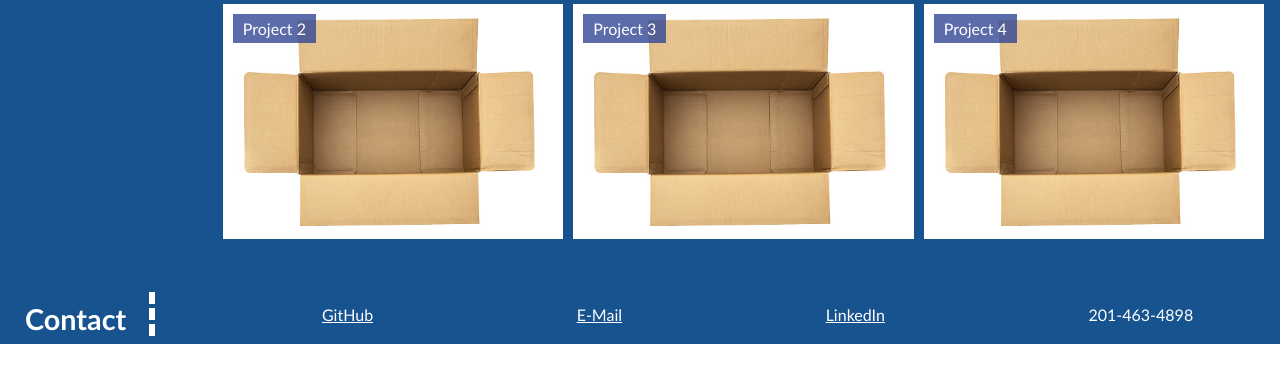
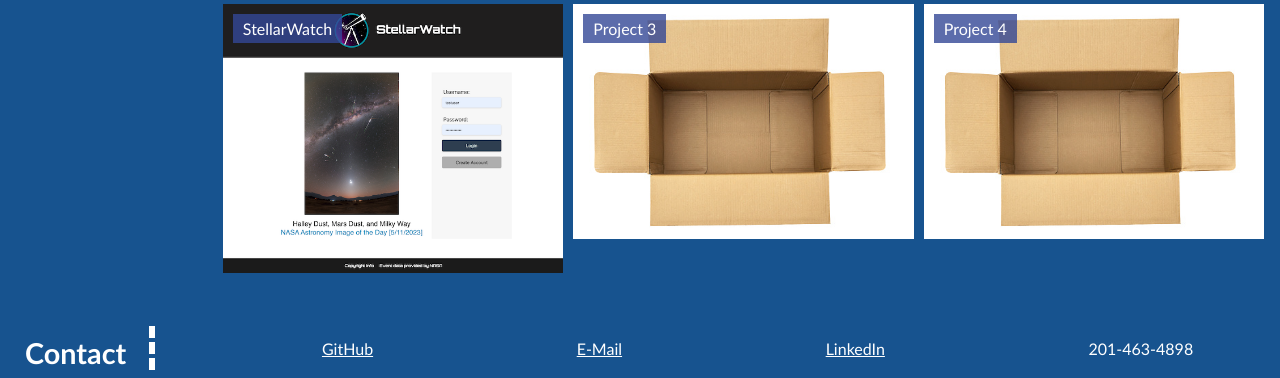
Before and after one commit to berman619/challenge-2, a plain HTML site: page index.html in a window 1280 px wide. Shown: the part 1063-1441 px from the top of the page. Before the commit the page ends 1407 px from the top, so only its background shows below. Drawn offline with Linux system fonts and the light colour scheme.

```diff
--- a/assets/styles.css
+++ b/assets/styles.css
@@ -175,6 +175,7 @@ justify-content: space-evenly;
     position: absolute;
     top: 10px;
     left: 10px;
+    color: white;
     background-color: rgba(52, 72, 151, 0.8);
     padding: 5px 10px;
   }
--- a/index.html
+++ b/index.html
@@ -49,8 +49,10 @@
             </a>
         </div>
         <div class="small-project">
-          <img src="assets/istockphoto-1170244893-170667a.jpeg">
-          <p>Project 2</p>
+            <a href="https://stellarwatchapp.herokuapp.com/">
+          <img src="/assets/stellarwatch.png">
+          <p>StellarWatch</p>
+        </a>
         </div>
         <div class="small-project">
           <img src="assets/istockphoto-1170244893-170667a.jpeg">
```
Also changed, not shown: assets/stellarwatch.png (added).
